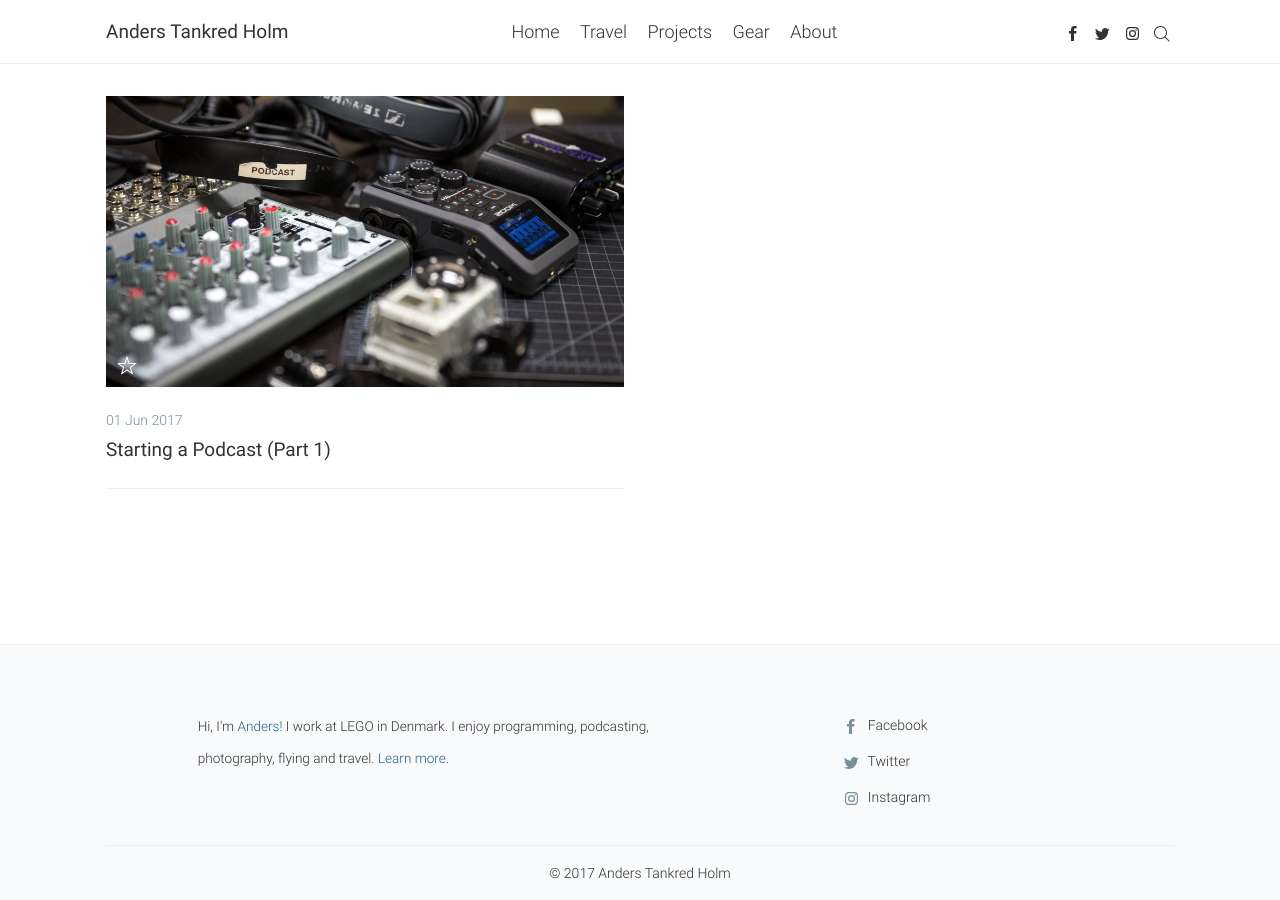
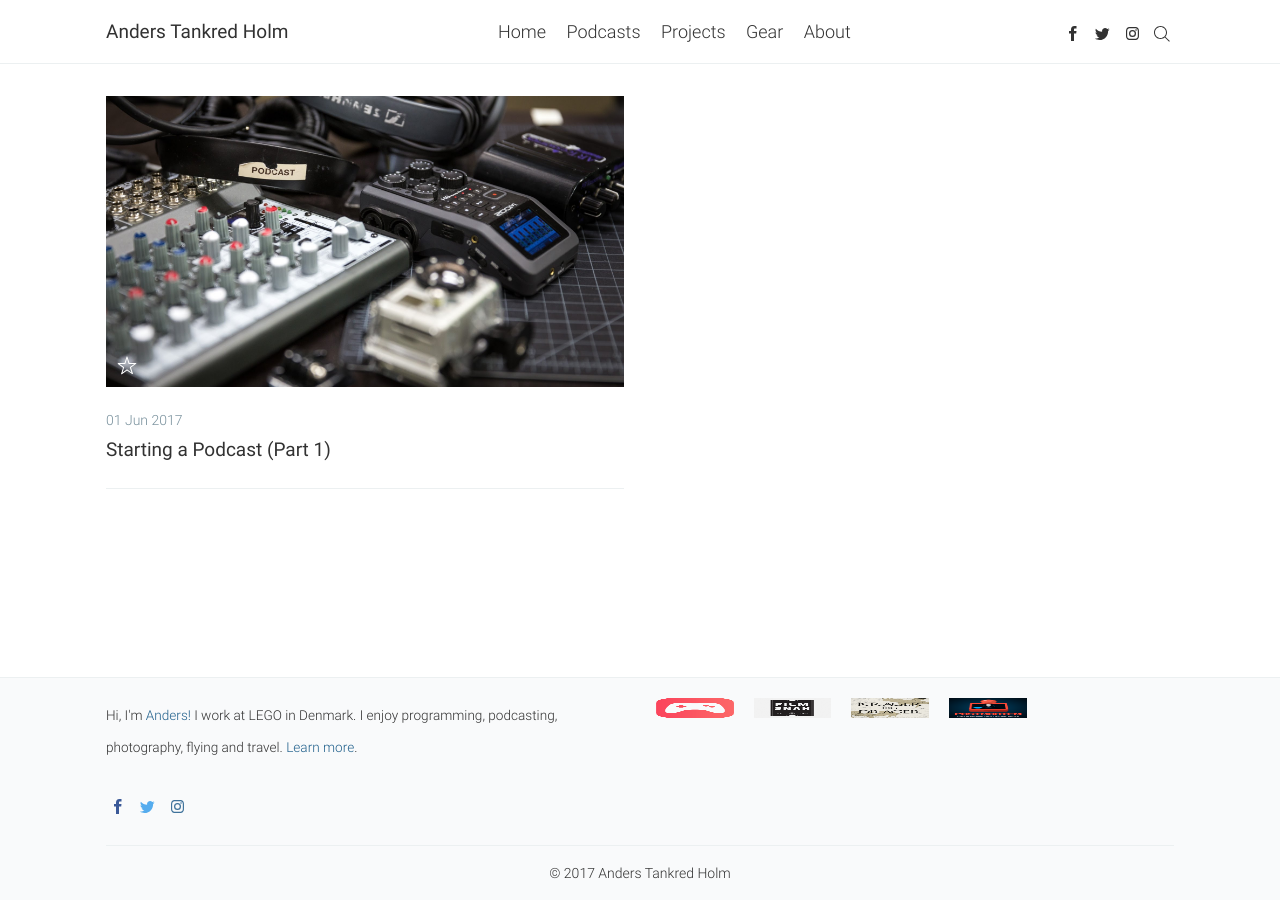
Before and after one commit to atholm/blog, a Jekyll site: the page built from index.html, in a window 1280 px wide. Built offline with Jekyll 4.4.1, drawn with Linux system fonts in a browser that asks for light colours; the list of posts is cut into pages by our own code.

Commit message:
added footer icons

```diff
--- a/_includes/footer.html
+++ b/_includes/footer.html
@@ -3,6 +3,15 @@
 
     <div class='o-grid__col o-grid__col--center o-grid__col--4-4-s o-grid__col--2-4-m o-grid__col--1-2-l'>
       <span style="font-size:.85rem;line-height: 1.55;">Hi, I'm <a href="http://twitter.com/atholm" style="color:#1F5F8B;">Anders!</a> I work at LEGO in Denmark. I enjoy programming, podcasting, photography, flying and travel. <a href="{{ site.baseurl }}/2-about.html" style="color:#1F5F8B;">Learn more</a>.</span><br /><br />
+      <a href='{{ site.facebook }}' target='_blank'>
+        <span data-icon='ei-sc-facebook' data-size='s'></span>
+      </a>
+      <a href='{{ site.twitter }}' target='_blank'>
+        <span data-icon='ei-sc-twitter' data-size='s'></span>
+      </a>
+      <a href='{{ site.instagram }}' target='_blank'>
+        <span data-icon='ei-sc-instagram' data-size='s'></span>
+      </a>
     </div>
 <!--
     <div class='o-grid__col o-grid__col--4-4-s o-grid__col--1-4-m o-grid__col--1-4-l'>
@@ -11,34 +20,14 @@
       </ul>
     </div>
 -->
-    <div class='o-grid__col o-grid__col--4-4-s o-grid__col--1-4-m o-grid__col--1-3-l'>
-      <ul class='c-footer-list o-plain-list'>
-        {% if site.facebook %}
-          <li>
-            <a href='{{ site.facebook }}' target='_blank'>
-              <span data-icon='ei-sc-facebook' data-size='s'></span>
-              Facebook
-            </a>
-          </li>
-        {% endif %}
-        {% if site.twitter %}
-          <li>
-            <a href='{{ site.twitter }}' target='_blank'>
-              <span data-icon='ei-sc-twitter' data-size='s'></span>
-              Twitter
-            </a>
-          </li>
-        {% endif %}
-        {% if site.instagram %}
-          <li>
-            <a href='{{ site.instagram }}' target='_blank'>
-              <span data-icon='ei-sc-instagram' data-size='s'></span>
-              Instagram
-            </a>
-          </li>
-        {% endif %}
-      </ul>
+    <div class='o-grid__col o-grid__col--center o-grid__col--4-4-s o-grid__col--2-4-m o-grid__col--1-2-l'>
+      <a href="https://itunes.apple.com/us/app/pixeldb-video-game-releases-videos-wiki/id1167943717?mt=8&at=1010luhA"><img src="./images/general/pixeldb.png" width="15%" height="15%" style="float:left;"/></a>
+      <a href="https://filmsnak.dk"><img src="./images/general/filmsnak.png" width="15%" height="15%" style="float:left;margin-left:20px"/></a>
+      <a href="http://www.kragerogdrager.dk"><img src="./images/general/kogd.jpg" width="15%" height="15%" style="float:left;margin-left:20px"/></a>
+      <a href="http://www.postmortem.fm"><img src="./images/general/postmortem.png" width="15%" height="15%" style="float:left;margin-left:20px"/></a>
+
     </div>
+
 <!--
     <div class='o-grid__col o-grid__col--4-4-s o-grid__col--2-4-m o-grid__col--1-3-l'>
       <p class='u-font-medium'>Newsletter</p>
--- a/_includes/navigation.html
+++ b/_includes/navigation.html
@@ -1,12 +1,11 @@
 <li class='c-nav__item'>
   <a href='{{ site.baseurl }}/' class='c-nav__link'>Home</a>
 </li>
+{% comment %}
 <li class='c-nav__item'>
   <a href='{{ site.baseurl }}/tag/python/' class='c-nav__link'>Travel</a>
 </li>
-<li class='c-nav__item'>
-  <a href='{{ site.baseurl }}/tag/python/' class='c-nav__link'>Projects</a>
-</li>
+{% endcomment %}
 
 {% for page in site.pages %}
   {% unless page.name == '404.md' %}
--- a/_sass/components/_footer.scss
+++ b/_sass/components/_footer.scss
@@ -4,12 +4,12 @@
 \*------------------------------------*/
 
 .c-footer {
-  padding: double($base-spacing-unit) 0 $base-spacing-unit 0;
+  padding: 20px 0 $base-spacing-unit 0;
   background-color: $bg-gray;
   border-top: 1px solid $color-border;
 
   @include mq($from: desktop) {
-    padding: quadruple($base-spacing-unit) 0 $base-spacing-unit 0;
+    padding: 20px 0 $base-spacing-unit 0;
   }
 
   &__copy {
```
Also changed, not shown: _pages/1-podcasts.md (added, +13 -0 lines), _pages/2-projects.md (added, +13 -0 lines), _pages/3-gear.md (renamed from _pages/1-gear.md), _pages/4-about.md (renamed from _pages/2-about.md), images/general/filmsnak.png (added), images/general/kogd.jpg (added), images/general/pixeldb.png (added), images/general/postmortem.png (added), 2 other files.
